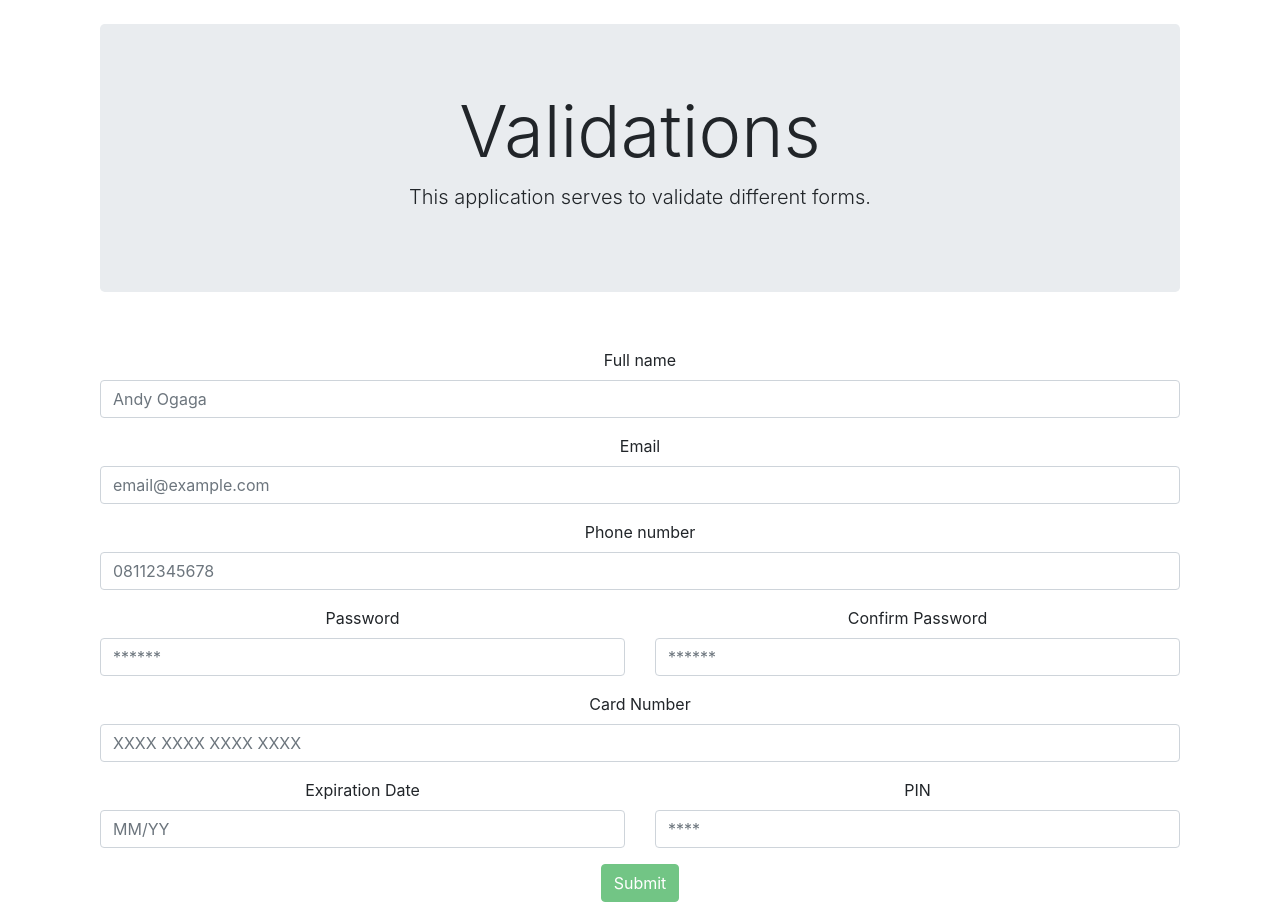
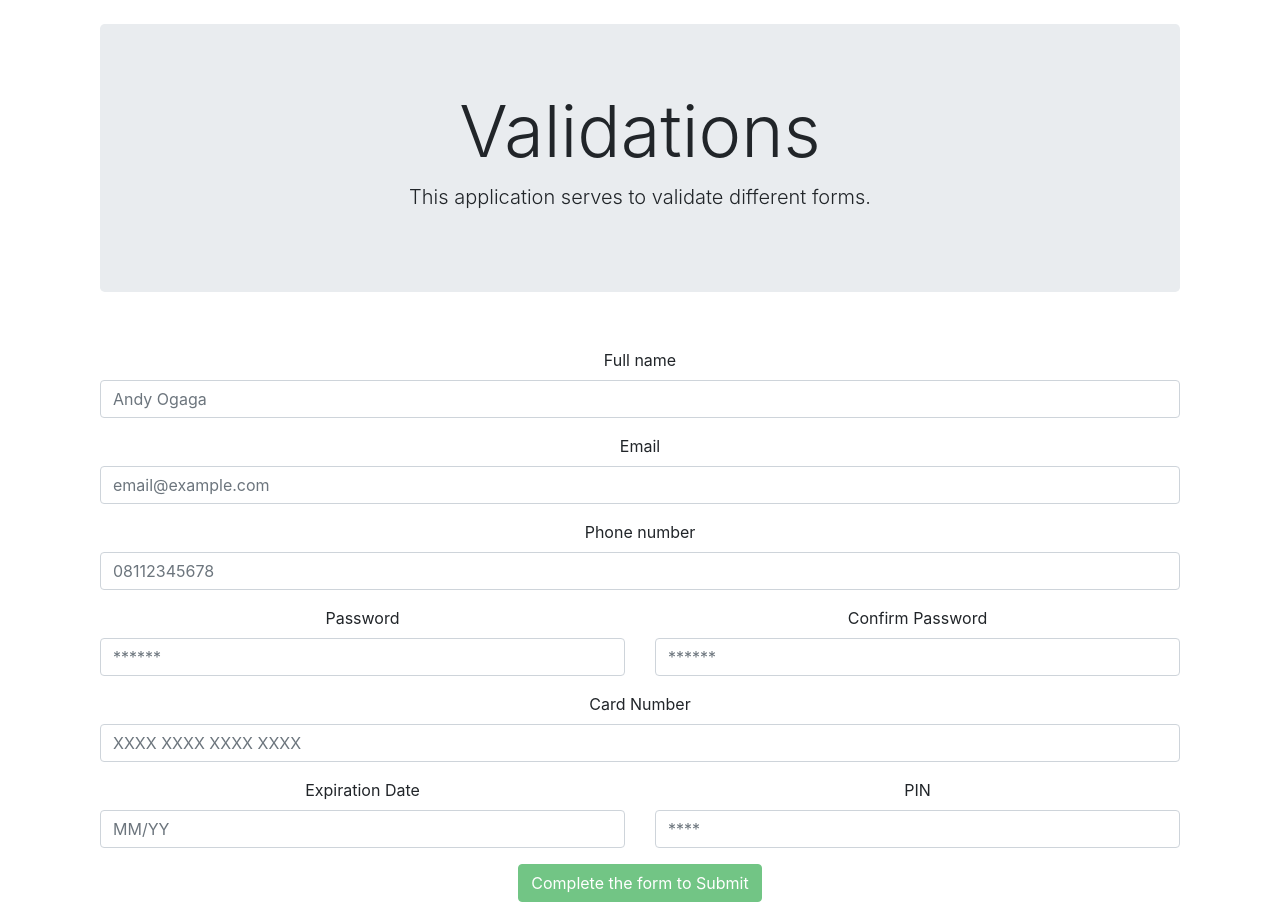
Before and after one commit to andyogaga/form-validations, a React (Create React App) app: page / in a window 1280 px wide. Built offline with nearby package versions, Linux system fonts and the light colour scheme.

Commit message:
setup the invalid button to show a complete the form to submit message

```diff
--- a/src/views/Home/Home.jsx
+++ b/src/views/Home/Home.jsx
@@ -200,7 +200,7 @@ const Home = () => {
         <Jumbotron className="light">
           <h1 className="display-3">Validations</h1>
           <p className="lead">
-          This application serves to validate different forms.
+            This application serves to validate different forms.
           </p>
         </Jumbotron>
         <br />
@@ -304,7 +304,11 @@ const Home = () => {
                   Object.keys(rest.touched).length !== 7
                 }
               >
-                Submit
+                {isSubmitting ||
+                !isValid ||
+                Object.keys(rest.touched).length !== 7
+                  ? "Complete the form to Submit"
+                  : "Submit"}
               </Button>
             </Form>
           )}
```
